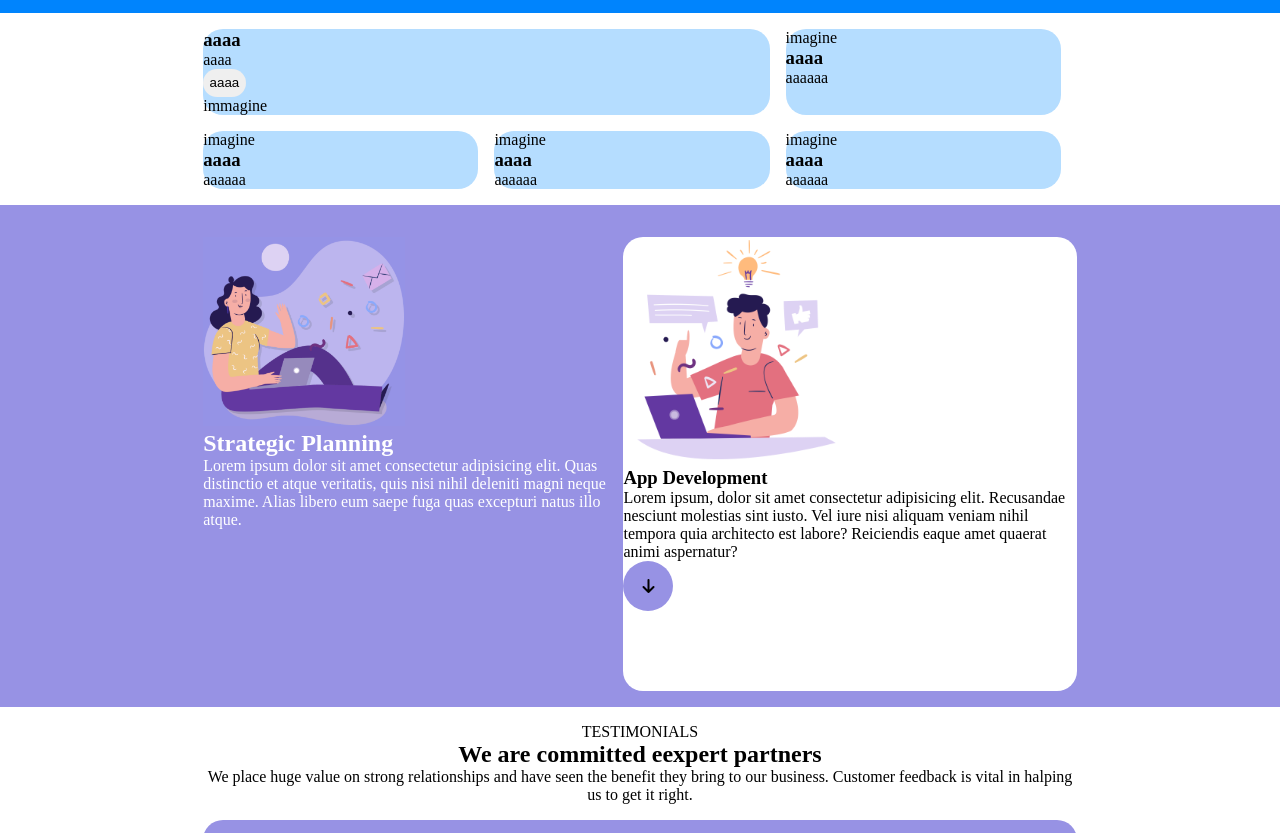
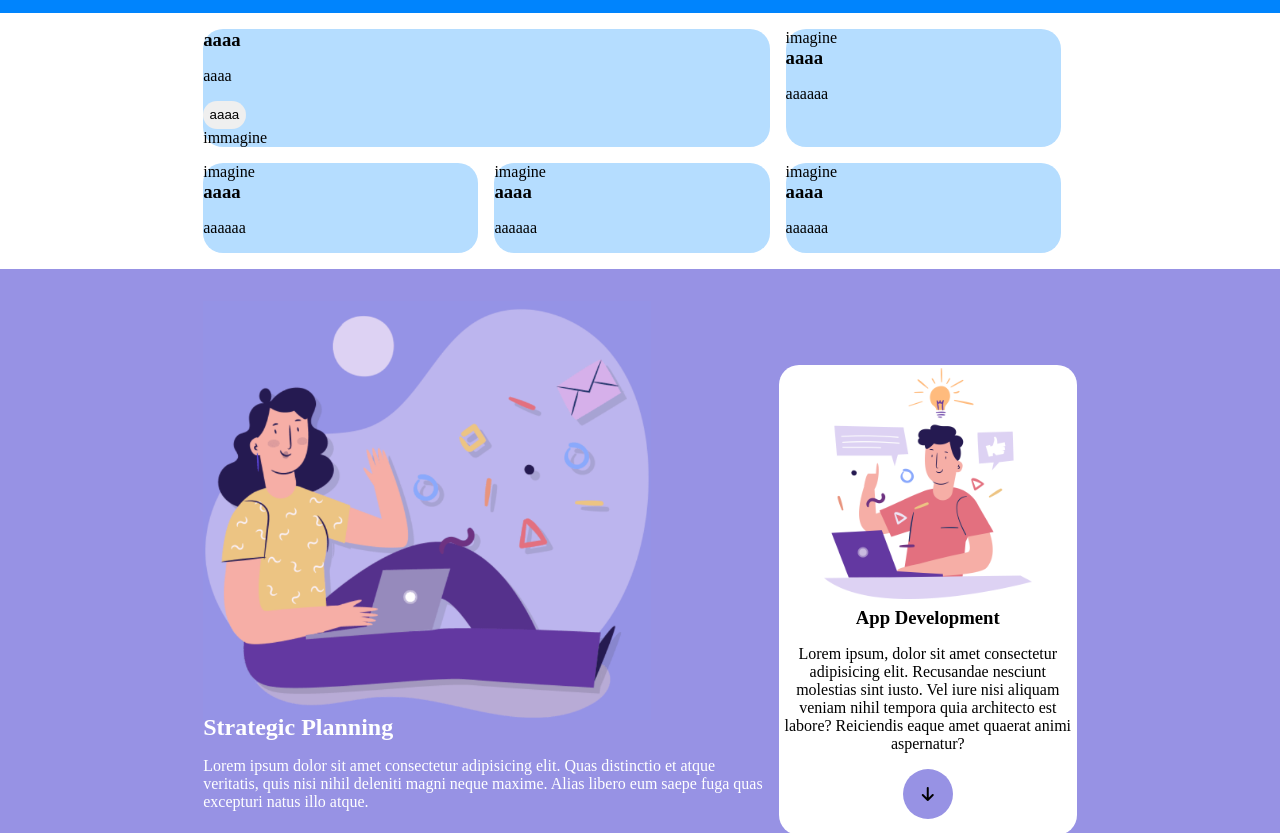
Before and after one commit to Al-Giovinetti/htmlcss-responsive-layout, a plain HTML site: page index.html in a window 1280 px wide. Shown: the part 79-912 px from the top of the page. Drawn offline with Linux system fonts and the light colour scheme.

Commit message:
Immagini sezione strategic rattoppate

```diff
--- a/css/style.css
+++ b/css/style.css
@@ -32,17 +32,9 @@ button{
     padding: 0.4rem;
     border-style: none;
 }
-.box-img{
-    position: relative;
-    padding: 1rem;
-}
 
-.box-img>img{
-    width: 180px;
-    height: 180px;
-    object-fit: cover;
-    border-radius: 50%;
-    margin: auto;
+h3,h2,p{
+    padding-bottom: 1rem;
 }
 
 /* Allineameto testi */
@@ -119,7 +111,6 @@ header i{
 
 /* Sezione strategic */
 
-
 .strategic img{
     width: 100%;
 }
@@ -128,17 +119,34 @@ header i{
     border-radius: 50%;
     width: 50px;
     height: 50px;
-    margin-bottom: 5rem;
+    margin: auto;
 }
 
 #arrow>i{
     margin: auto;
 }
 
+.strategic div.bg-white{
+    padding-bottom: 1rem;
+}
+
 /* Sezione testimonial */
 
 .card-expert p{
     padding: 1rem;
+}
+
+.box-img{
+    position: relative;
+    padding: 1rem;
+}
+
+.box-img>img{
+    width: 180px;
+    height: 180px;
+    object-fit: cover;
+    border-radius: 50%;
+    margin: auto;
 }
 
 /*Sezione Benefit */
@@ -228,6 +236,8 @@ Footer p{
         justify-content: space-between;
     }
 }
+
+/* Media query deskyop 768 */
 @media screen and ( min-width:768px){
     header ul.after-768{
         display: flex;
@@ -238,9 +248,20 @@ Footer p{
     .container{
         width: 70%;
     }
+    .strategic .container>div:first-child{
+        position: relative;
+        width:300%;
+    }
+    .strategic-left{
+        position: absolute;
+        bottom: 0.5rem;
+    }
 
+    .strategic div.bg-white{
+        margin-top: 5rem;
+    }
     .strategic img{
-        width: 50%;
+        width: 80%;
     }
     .strategic>.container{
         display: flex;
--- a/index.html
+++ b/index.html
@@ -27,6 +27,7 @@
         </div>
     </header>
     <main>
+        <!-- Sezione Strumenti -->
         <section class="struments">
             <div class="container">
                 <div class="bg-lightblue column-big">
@@ -57,18 +58,21 @@
                 </div>
             </div>
         </section>
+        <!-- Sezione Strategie -->
         <section class="strategic bg-violet">
             <div class="container">
                 <div>
                     <div>
                         <img src="img/planning1.png" alt="planning">
                     </div>
-                    <h2 class="color-white">Strategic Planning</h2>
-                    <p class="color-white">
-                        Lorem ipsum dolor sit amet consectetur adipisicing elit. Quas distinctio et atque veritatis, quis nisi nihil deleniti magni neque maxime. Alias libero eum saepe fuga quas excepturi natus illo atque.
-                    </p>
+                    <div class="strategic-left">
+                        <h2 class="color-white">Strategic Planning</h2>
+                        <p class="color-white">
+                            Lorem ipsum dolor sit amet consectetur adipisicing elit. Quas distinctio et atque veritatis, quis nisi nihil deleniti magni neque maxime. Alias libero eum saepe fuga quas excepturi natus illo atque.
+                        </p>
+                    </div>
                 </div>
-                <div class="bg-white">
+                <div class="bg-white center-align">
                     <div><img src="img/planning2.png" alt="planning2"></div>
                     <h3>App Development</h3>
                     <p>
@@ -80,6 +84,7 @@
                 </div>
             </div>
         </section>
+        <!-- Sezione esperti -->
         <section class="experts">
             <div class="container center-align">
                 <span>TESTIMONIALS</span>
@@ -115,11 +120,12 @@
                     </div>
                     <div>
                         <p><i class="fa-solid fa-quote-left"></i> Lorem ipsum dolor sit amet, consectetur adipisicing elit. Ipsam, officiis? Natus quibusdam mollitia commodi sequi ipsam reiciendis explicabo, quis nulla consequuntur velit accusamus quisquam nihil, unde error id sit officiis. <i class="fa-solid fa-quote-right"></i></p>
-                        <span><span>BOB ROBERTS</span></span>
+                        <span><strong>BOB ROBERTS</strong></span>
                     </div>
                 </div>
             </div>
         </section>
+        <!-- Sezione i benefici -->
         <section class="benefit bg-violet">
             <div class="container">
                 <h2 class="color-white">Benefits of working with us</h2>
@@ -175,6 +181,7 @@
                </div>
             </div>
        </section>
+       <!-- Sezione about-us -->
        <section class="about-us">
             <div class="container">
                 <div>
@@ -201,6 +208,7 @@
                 </div>
             </div>
        </section>
+       <!-- Sezione Started -->
        <section class="started bg-violet center-align color-white">
             <div class="container">
                 <span class="color-violet">GET STARTED</span>
@@ -227,4 +235,3 @@
 
 </body>
 </html>
-<p>lo</p>
```
